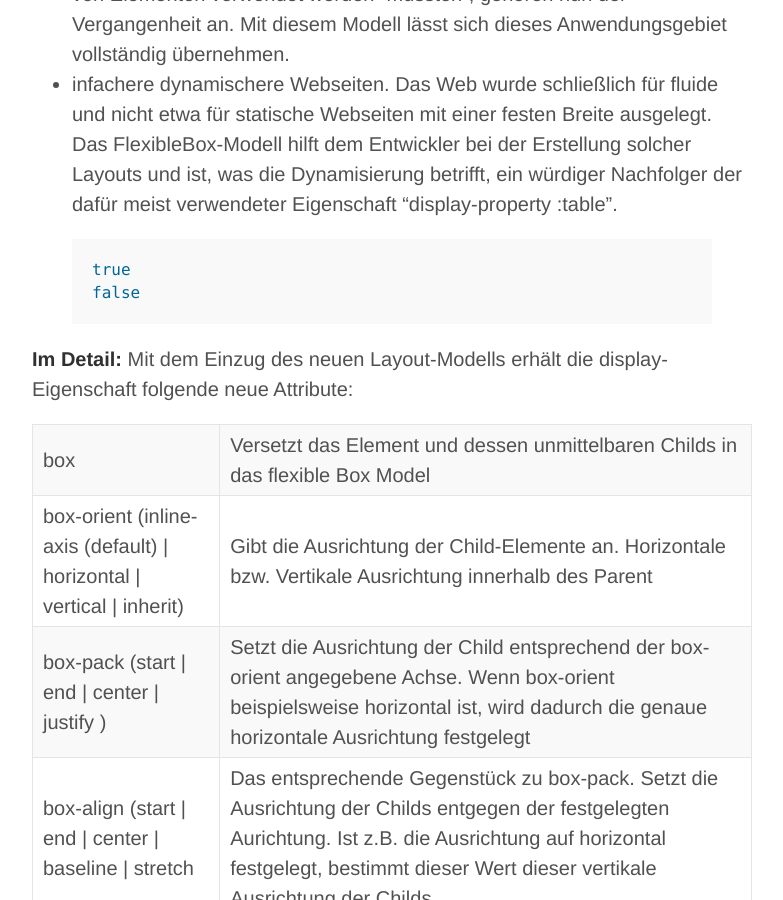
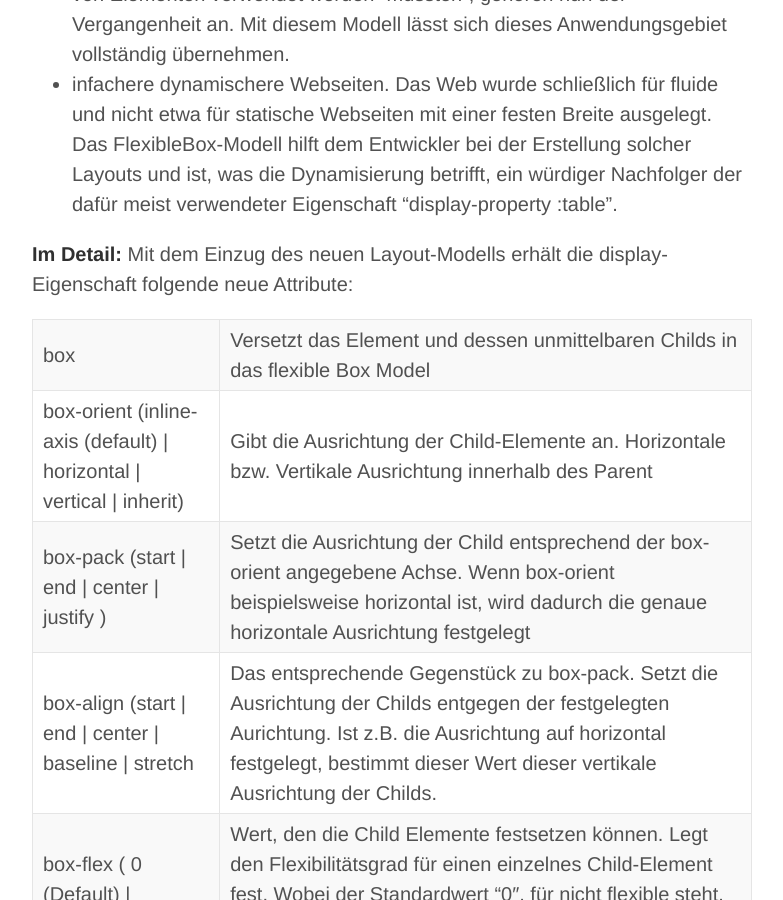
Before and after one commit to andreasschrade/andreasschrade.github.com, a Jekyll site: the page built from _posts/2011-11-27-css-flexible-box-layout.md, in a window 1280 px wide and 900 px high, scrolled down 842 px. Shown: the whole window, without its empty margins (248-1031 px from the left). Built offline with Jekyll 4.4.1, drawn with Linux system fonts in a browser that asks for light colours; Markdown is read by kramdown in place of the engine named in the settings.

Commit message:
little typo and design issues fixed

```diff
--- a/_posts/2011-11-27-css-flexible-box-layout.md
+++ b/_posts/2011-11-27-css-flexible-box-layout.md
@@ -19,11 +19,6 @@
 
 * Floatende Elemente, die gerade zur horizontalen, dynamischen Ausrichtung von Elementen verwendet werden “mussten”, gehören nun der Vergangenheit an. Mit diesem Modell lässt sich dieses Anwendungsgebiet vollständig übernehmen.
 * infachere dynamischere Webseiten. Das Web wurde schließlich für fluide und nicht etwa für statische Webseiten mit einer festen Breite ausgelegt. Das FlexibleBox-Modell hilft dem Entwickler bei der Erstellung solcher Layouts und ist, was die Dynamisierung betrifft, ein würdiger Nachfolger der dafür meist verwendeter Eigenschaft “display-property :table”.
-
-{% highlight java %}
-true
-false
-{% endhighlight %}
 
 <strong>Im Detail:</strong>
 Mit dem Einzug des neuen Layout-Modells erhält die display-Eigenschaft folgende neue Attribute:
@@ -62,6 +57,7 @@
 
 
 <strong>Beispiel:</strong>
+
 Angenommen es gilt drei Div-Elemente horizontal nebeneinander auszurichten, wobei deren Höhe immer die gleiche sein soll.
 Standardmäßig könnte man mit CSS 2.1-Mitteln, die DIV-Elemente floaten und das Elternelment dabei auf “overflow:hidden” setzen.
 
@@ -112,5 +108,6 @@
 Das erste Div Element erhält hierbei den doppelten Faktor wie bei den restlichen Elementen. Auf diese weise lässt sich sehr einfach, dynamische und mehrspaltige Layouts erstellen.
 
 <strong>Browser Unterstützung:</strong>
+
 Keine wirkliche Neuigkeit und auch nicht der Rede wert ist die fehlende Unterstützung des FlexBox-Models im Internet Explorer.
 WebKit Browser sowie der Firefox unterstützen diese Eigenschaft indirekt über die browserspezifischen Eigenschaften.
```
Also changed, not shown: _posts/2011-09-15-java-raetsel-1-copy-by-value.md (+2 -0 lines), _posts/2011-09-15-java-raetsel-2-floating-point-precision.md (+3 -0 lines), _posts/2011-09-15-java-raetsel-3-string-constant-pool.md (+3 -0 lines), _posts/2011-12-07-java-raetsel-4-finally-vs-return.md (+2 -0 lines).
